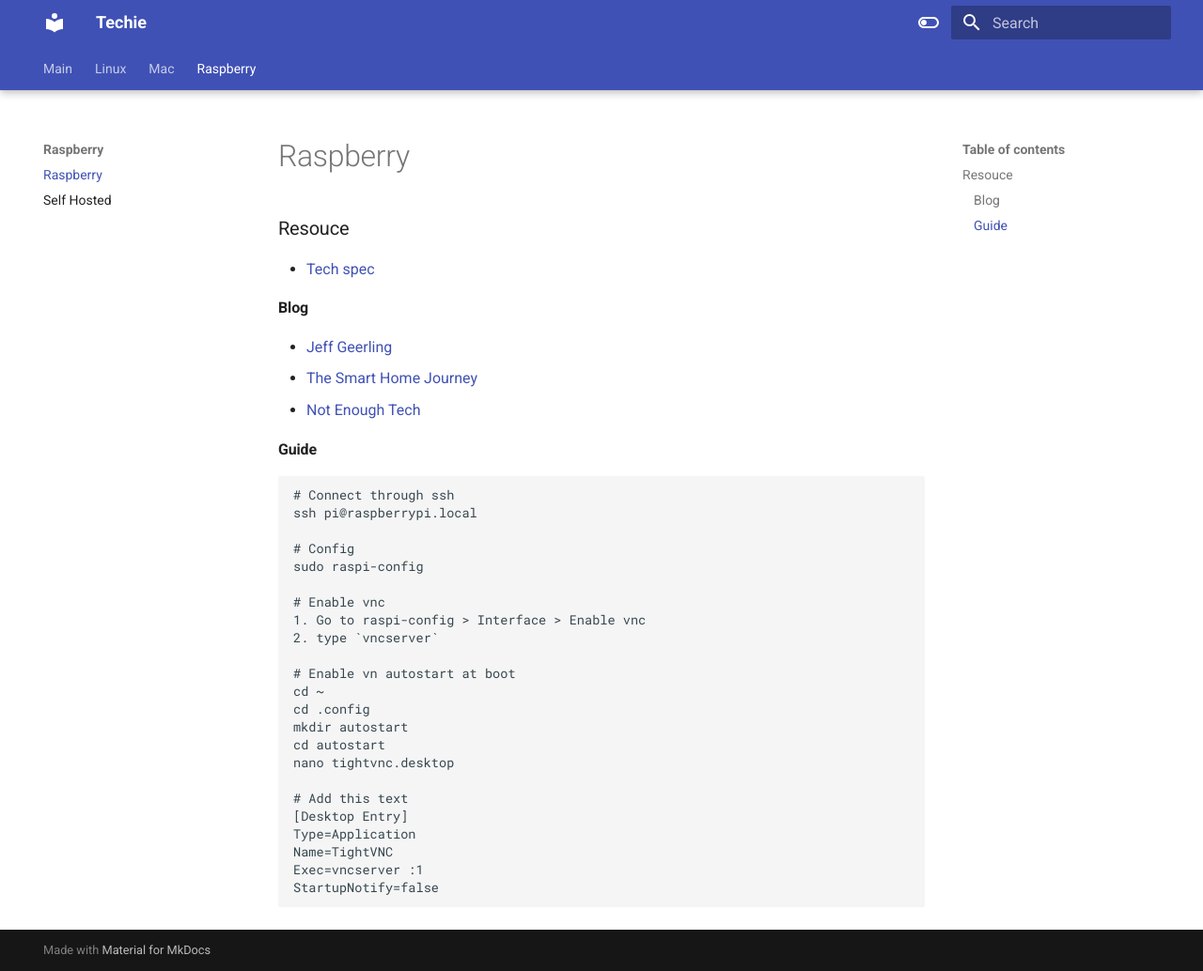
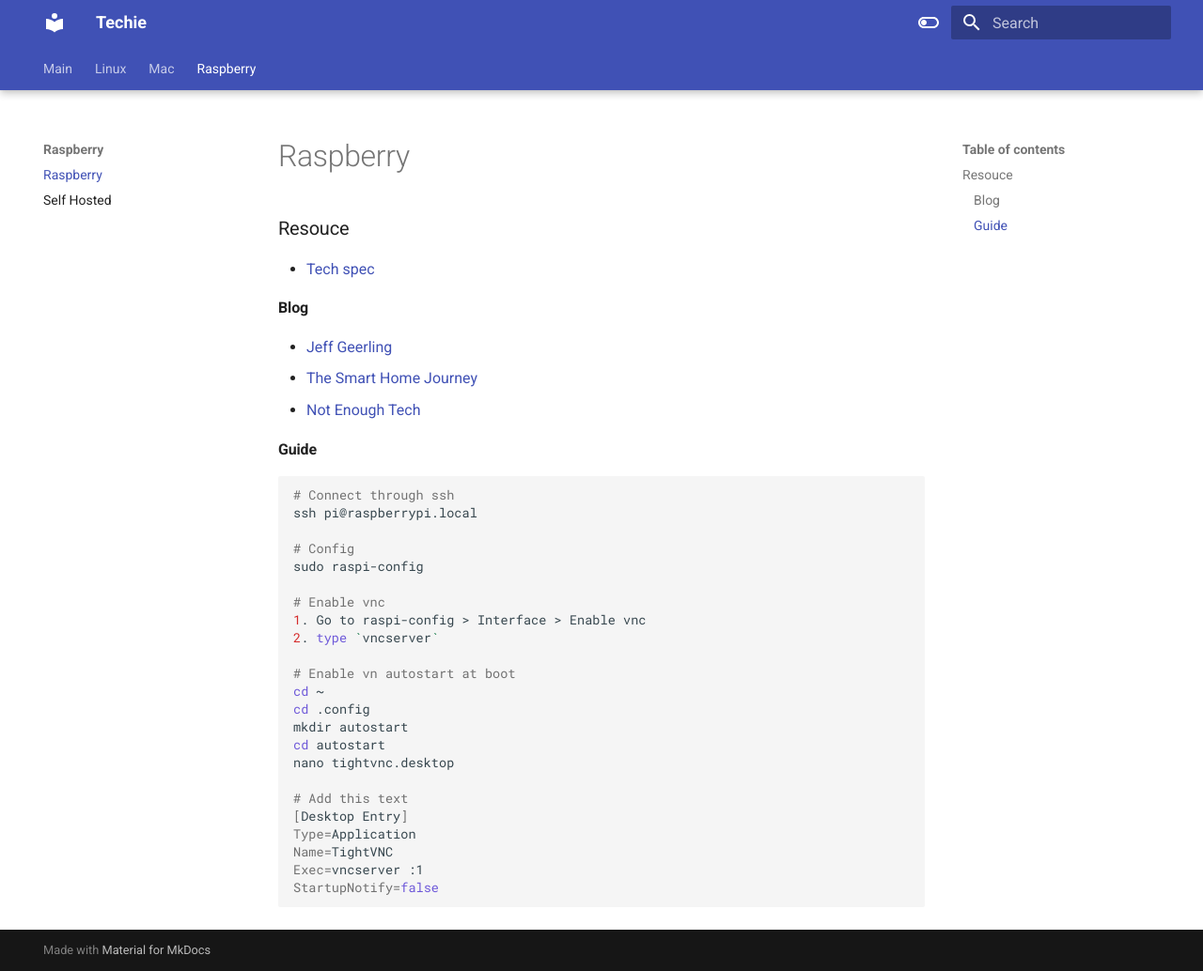
Before and after one commit to 100nandoo/techie, an MkDocs documentation site: the page built from docs/Raspberry/readme.md, in a window 1280 px wide and 1034 px high. Shown: the whole window at 94% size. Built offline with MkDocs 1.6.1 and Material for MkDocs 9.7.7, drawn with Linux system fonts in a browser that asks for light colours.

Commit message:
add markdown extension

```diff
--- a/mkdocs.yml
+++ b/mkdocs.yml
@@ -25,6 +25,9 @@ plugins:
   - search:
       lang:
         - en
-        - vi
   - mermaid2
   - autolinks
+
+markdown_extensions:
+  - pymdownx.highlight
+  - pymdownx.superfences
```
